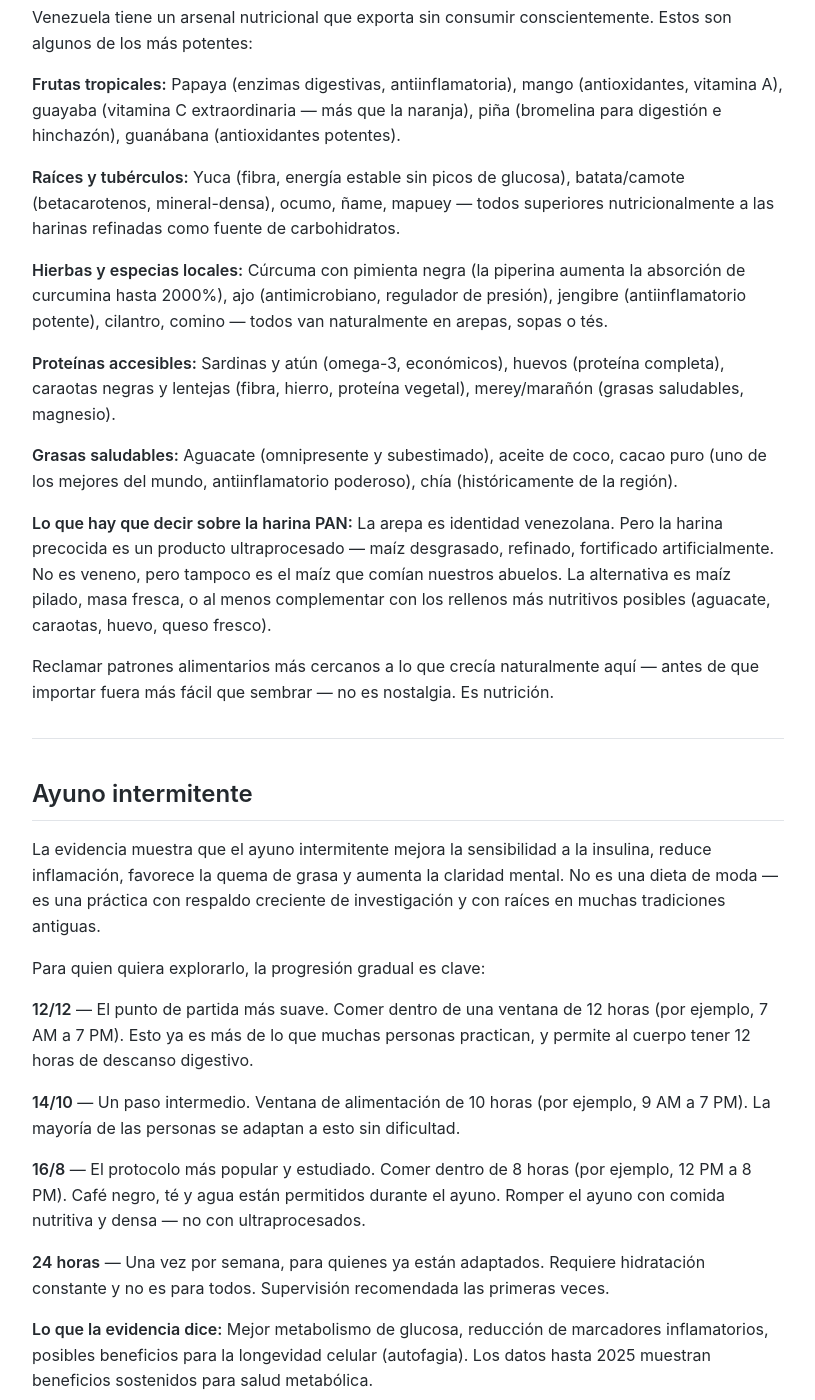
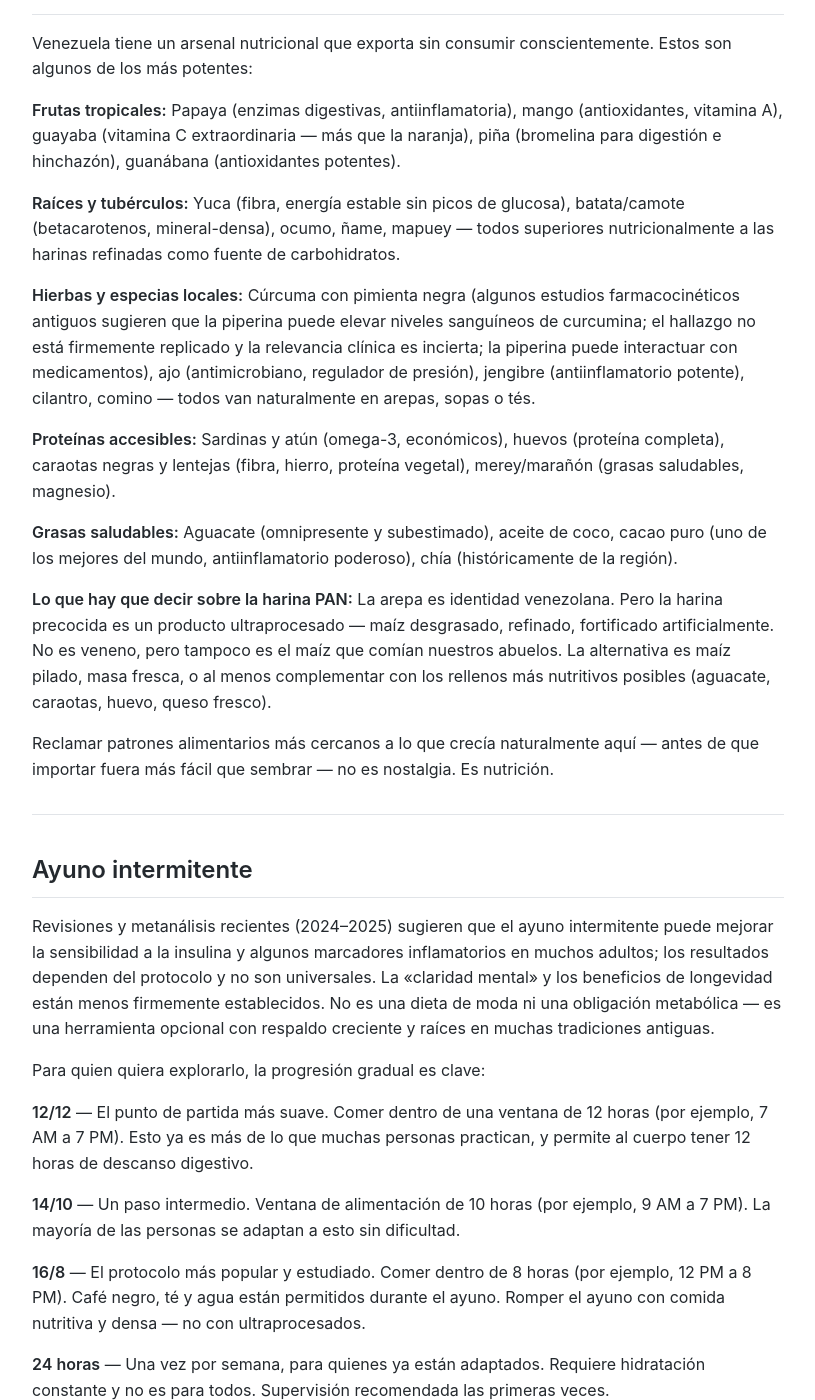
Before and after one commit to axeladriant/venezuela, a Jekyll site: the page built from salud/alimentacion.md, in a window 1280 px wide and 1400 px high, scrolled down 2231 px. Shown: the whole window, without its empty margins (232-1047 px from the left). Built offline with Jekyll 4.4.1, drawn with Linux system fonts in a browser that asks for light colours; our own code applies the rules of GitHub Pages for plain Markdown files; some of the changed text lies outside the part shown.

Commit message:
fix(fact-check): curcumin overclaim, IF softens, childhood diet wording

```diff
--- a/salud/alimentacion.md
+++ b/salud/alimentacion.md
@@ -36,7 +36,7 @@ Proteínas, grasas y carbohidratos son todos necesarios. Ninguno es enemigo. Lo
 
 ### Infancia
 
-Prioridad absoluta: alimentos reales, mínimo procesamiento. Frutas enteras, vegetales, proteínas de calidad, grasas naturales. Evitar la introducción temprana de azúcares y ultraprocesados. Lo que un niño come entre los 0 y 12 años programa su metabolismo para décadas.
+Prioridad absoluta: alimentos reales, mínimo procesamiento. Frutas enteras, vegetales, proteínas de calidad, grasas naturales. Evitar la introducción temprana de azúcares y ultraprocesados. Lo que un niño come entre los 0 y 12 años influye fuertemente en el riesgo metabólico a lo largo de la vida.
 
 ### Adolescencia
 
@@ -60,7 +60,7 @@ Venezuela tiene un arsenal nutricional que exporta sin consumir conscientemente.
 
 **Raíces y tubérculos:** Yuca (fibra, energía estable sin picos de glucosa), batata/camote (betacarotenos, mineral-densa), ocumo, ñame, mapuey — todos superiores nutricionalmente a las harinas refinadas como fuente de carbohidratos.
 
-**Hierbas y especias locales:** Cúrcuma con pimienta negra (la piperina aumenta la absorción de curcumina hasta 2000%), ajo (antimicrobiano, regulador de presión), jengibre (antiinflamatorio potente), cilantro, comino — todos van naturalmente en arepas, sopas o tés.
+**Hierbas y especias locales:** Cúrcuma con pimienta negra (algunos estudios farmacocinéticos antiguos sugieren que la piperina puede elevar niveles sanguíneos de curcumina; el hallazgo no está firmemente replicado y la relevancia clínica es incierta; la piperina puede interactuar con medicamentos), ajo (antimicrobiano, regulador de presión), jengibre (antiinflamatorio potente), cilantro, comino — todos van naturalmente en arepas, sopas o tés.
 
 **Proteínas accesibles:** Sardinas y atún (omega-3, económicos), huevos (proteína completa), caraotas negras y lentejas (fibra, hierro, proteína vegetal), merey/marañón (grasas saludables, magnesio).
 
@@ -74,7 +74,7 @@ Reclamar patrones alimentarios más cercanos a lo que crecía naturalmente aquí
 
 ## Ayuno intermitente
 
-La evidencia muestra que el ayuno intermitente mejora la sensibilidad a la insulina, reduce inflamación, favorece la quema de grasa y aumenta la claridad mental. No es una dieta de moda — es una práctica con respaldo creciente de investigación y con raíces en muchas tradiciones antiguas.
+Revisiones y metanálisis recientes (2024–2025) sugieren que el ayuno intermitente puede mejorar la sensibilidad a la insulina y algunos marcadores inflamatorios en muchos adultos; los resultados dependen del protocolo y no son universales. La «claridad mental» y los beneficios de longevidad están menos firmemente establecidos. No es una dieta de moda ni una obligación metabólica — es una herramienta opcional con respaldo creciente y raíces en muchas tradiciones antiguas.
 
 Para quien quiera explorarlo, la progresión gradual es clave:
 
@@ -86,7 +86,7 @@ Para quien quiera explorarlo, la progresión gradual es clave:
 
 **24 horas** — Una vez por semana, para quienes ya están adaptados. Requiere hidratación constante y no es para todos. Supervisión recomendada las primeras veces.
 
-**Lo que la evidencia dice:** Mejor metabolismo de glucosa, reducción de marcadores inflamatorios, posibles beneficios para la longevidad celular (autofagia). Los datos hasta 2025 muestran beneficios sostenidos para salud metabólica.
+**Lo que la evidencia dice:** Mejor metabolismo de glucosa, reducción de marcadores inflamatorios, posibles beneficios para la longevidad celular (autofagia). Las revisiones recientes apoyan mejoras metabólicas en muchos adultos; no son beneficios universales ni «sostenidos» para todos los protocolos.
 
 **Lo que hay que saber:** No es para embarazadas, personas con bajo peso, ni para quienes tienen historia de desórdenes alimenticios. Hidratarse bien. Escuchar al cuerpo. El ayuno no es castigo — es descanso para el sistema digestivo.
 
```
